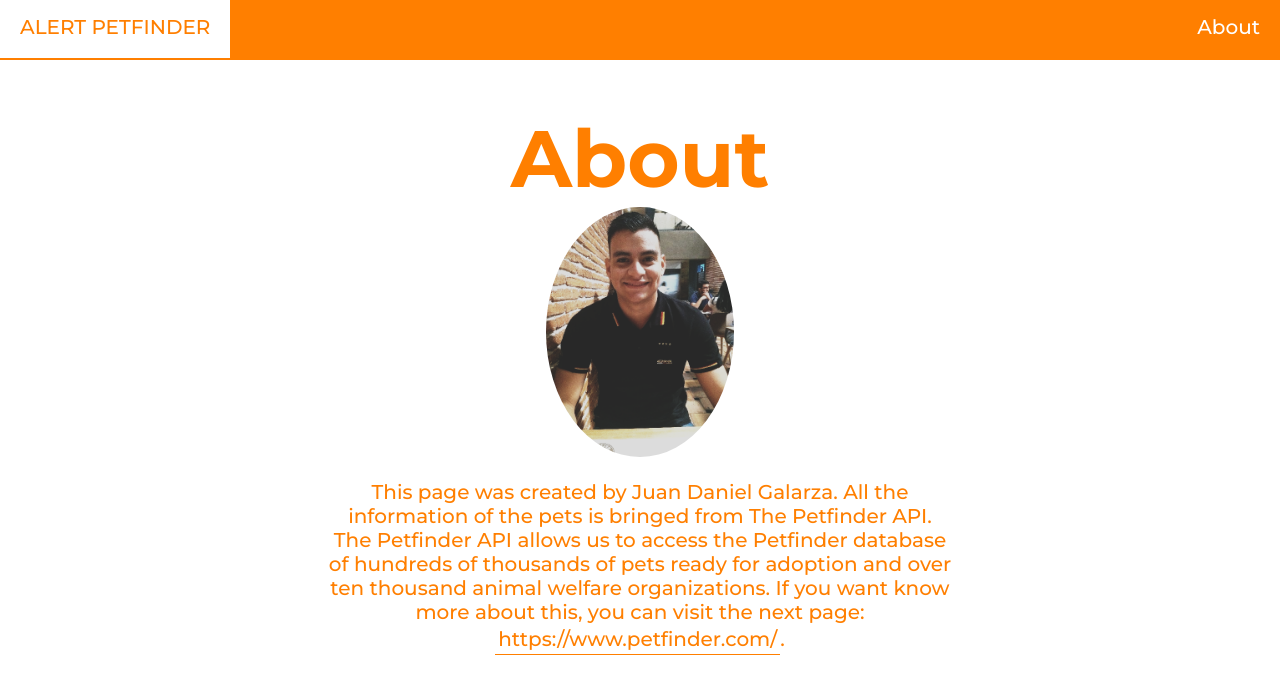
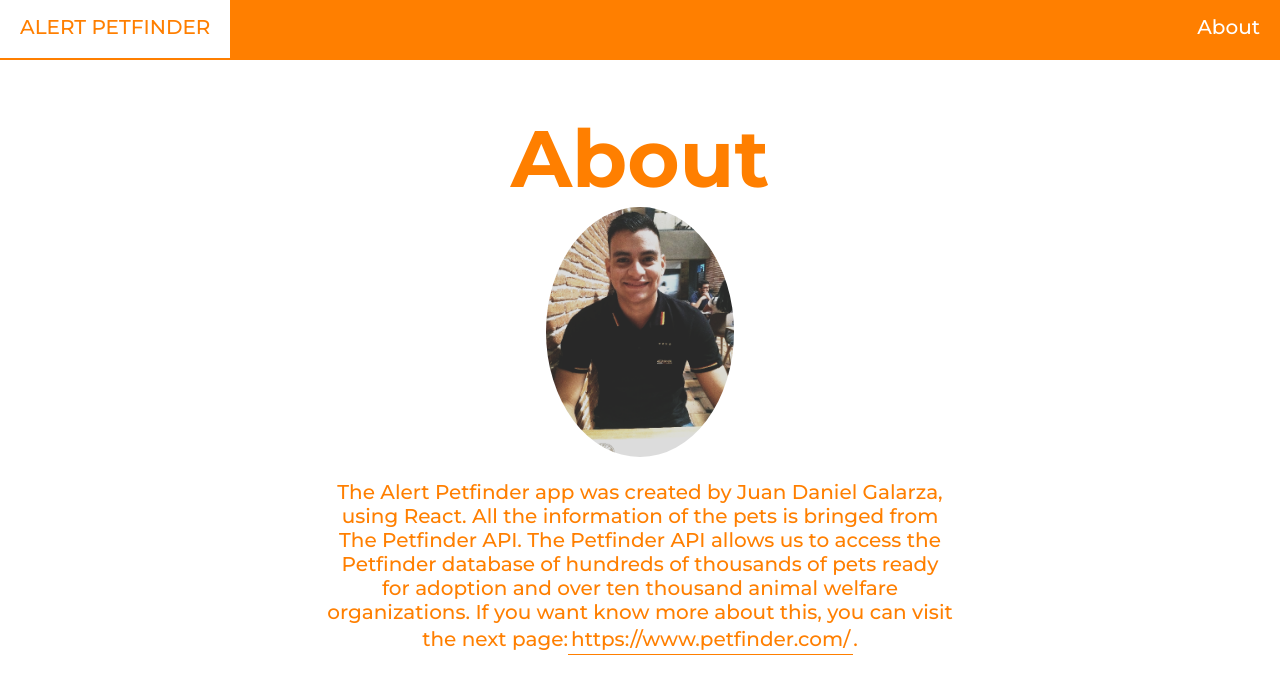
Before and after one commit to juandagr/Alert-Petfinder, a React (Create React App) app: page /about in a window 1280 px wide. Shown: the top 694 px of the page. Built offline with nearby package versions, Linux system fonts and the light colour scheme; what @petfinder/petfinder-js would draw is missing.

Commit message:
adding code comments and edit about text

```diff
--- a/src/components/filter/filter.component.jsx
+++ b/src/components/filter/filter.component.jsx
@@ -15,6 +15,9 @@ import {
 } from "../../redux/pets/pets.selectors";
 import { createStructuredSelector } from "reselect";
 
+/**
+ * Component to apply filters to pet list
+ */
 class Filter extends React.Component {
   constructor(props) {
     super(props);
--- a/src/components/with-spinner/with-spinner.component.jsx
+++ b/src/components/with-spinner/with-spinner.component.jsx
@@ -2,6 +2,9 @@ import React from "react";
 
 import "./with-spinner.styles.scss";
 
+/**
+ * Component that render a lazy loader or a component depending on a property
+ */
 const WithSpinner = (WrappedComponent) => ({ isLoading, ...otherProps }) => {
   return isLoading ? (
     <div className="spinner-overlay">
--- a/src/pages/about/about.component.jsx
+++ b/src/pages/about/about.component.jsx
@@ -17,11 +17,12 @@ const About = () => (
     </div>
     <div className="text-container">
       <p className="text">
-        This page was created by Juan Daniel Galarza. All the information of the
-        pets is bringed from The Petfinder API. The Petfinder API allows us to
-        access the Petfinder database of hundreds of thousands of pets ready for
-        adoption and over ten thousand animal welfare organizations. If you want
-        know more about this, you can visit the next page:
+        The Alert Petfinder app was created by Juan Daniel Galarza, using React.
+        All the information of the pets is bringed from The Petfinder API. The
+        Petfinder API allows us to access the Petfinder database of hundreds of
+        thousands of pets ready for adoption and over ten thousand animal
+        welfare organizations. If you want know more about this, you can visit
+        the next page:
         <a
           className="text-button"
           href="https://www.petfinder.com/"
--- a/src/pages/about/about.styles.scss
+++ b/src/pages/about/about.styles.scss
@@ -7,6 +7,10 @@ $color-primary: #ff7f00;
   flex-direction: column;
   align-items: center;
   justify-items: center;
+
+  @media only screen and (max-width: 57em) {
+    padding: 1rem;
+  }
 
   .title {
     font-size: 8rem;
@@ -31,6 +35,10 @@ $color-primary: #ff7f00;
       color: $color-primary;
       width: 53%;
       text-align: center;
+
+      @media only screen and (max-width: 57em) {
+        width: 70%;
+      }
 
       .text-button {
         &:link,
--- a/src/pages/pets/pets-page.component.jsx
+++ b/src/pages/pets/pets-page.component.jsx
@@ -36,6 +36,8 @@ class PetsPage extends Component {
 
   componentDidMount() {
     const { getPetsStart, getAnimalTypesStart } = this.props;
+
+    // load the animals
     getAnimalTypesStart();
     getPetsStart({ petsPerPage: this.state.petsPerPage, pageNumber: 1 });
   }
@@ -69,7 +71,6 @@ class PetsPage extends Component {
           <Filter />
         </div>
         {selectError ? <ErrorDisplay /> : null}
-
         <PetListContainer pets={selectCurrentPets} />
         <Pagination
           activePage={selectCurrentPage}
--- a/src/redux/root-reducer.js
+++ b/src/redux/root-reducer.js
@@ -13,6 +13,9 @@ const persistConfig = {
   withelist: ["pets"],
 };
 
+/**
+ * root reducer to combine all app reducers
+ */
 const rootReducer = combineReducers({
   pets: petsReducer,
 });
--- a/src/redux/root-sagas.js
+++ b/src/redux/root-sagas.js
@@ -1,6 +1,9 @@
 import { all, call } from "redux-saga/effects";
 import { petsSagas } from "./pets/pets.sagas";
 
+/**
+ * root saga to combine all app sagas
+ */
 export default function* rootSaga() {
   yield all([call(petsSagas)]);
 }
```
Also changed, not shown: 1 other file (tests, documents, lock files or other folders).
